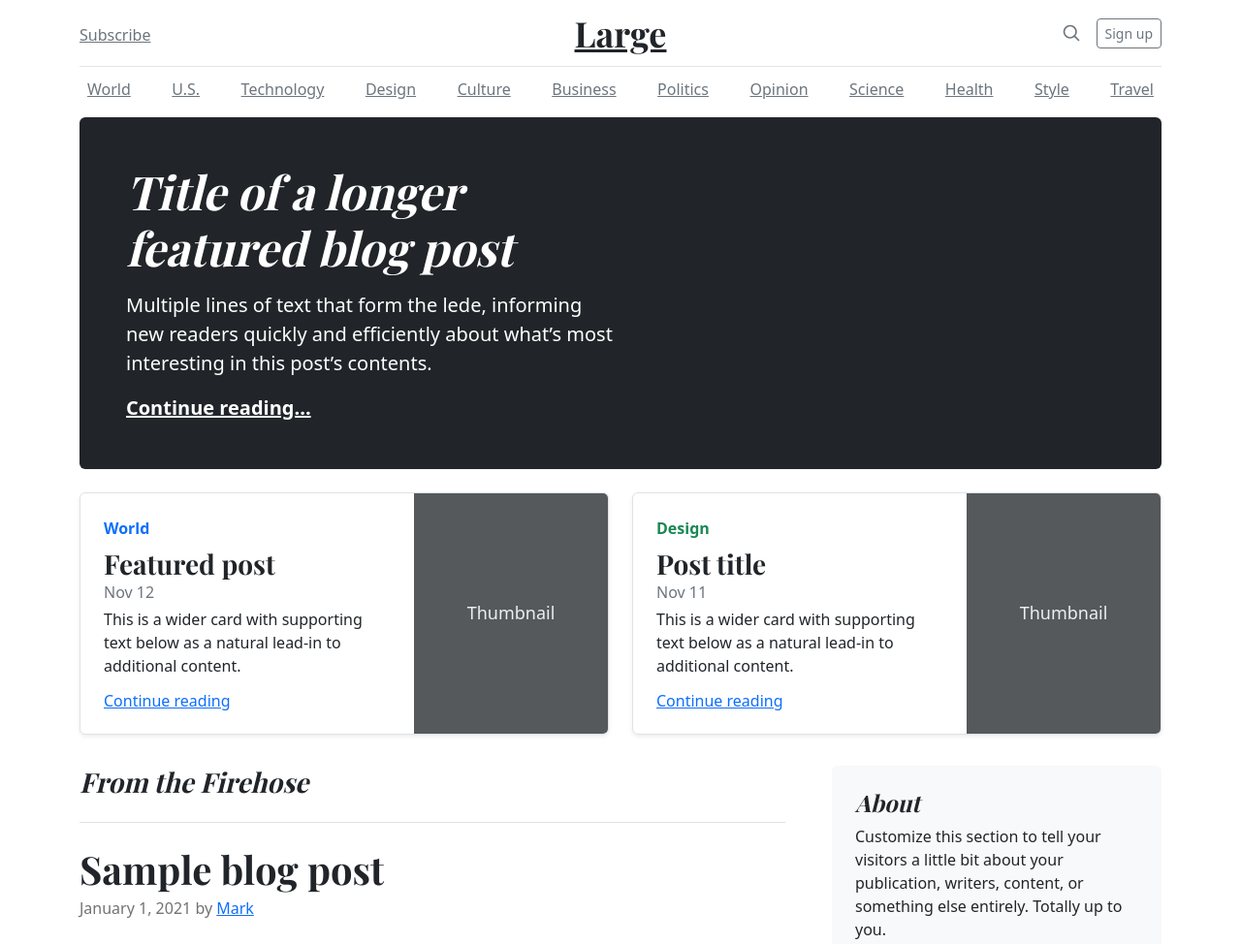
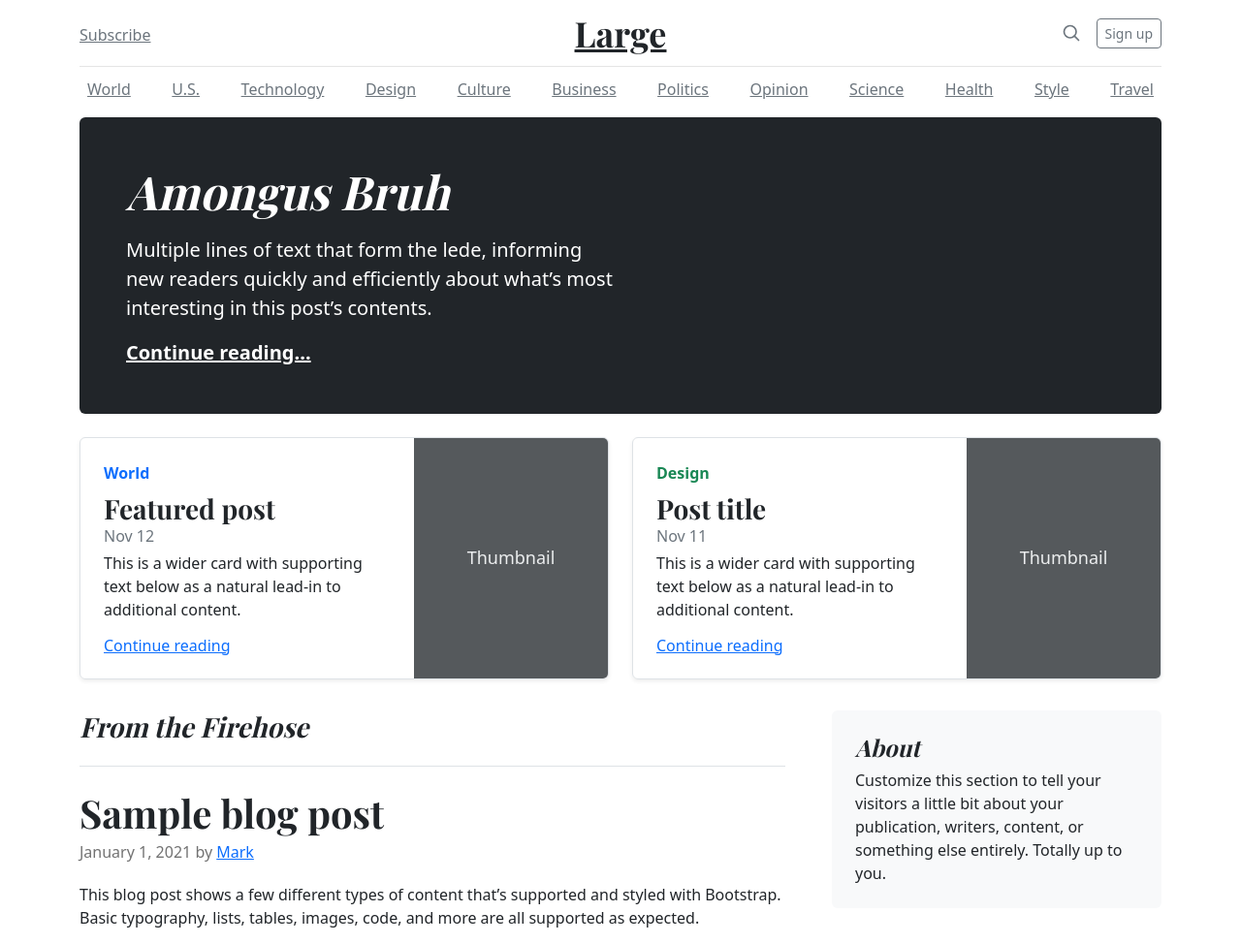
Before and after one commit to Robbish1106/Test, a plain HTML site: page bootstrap/blog/index.html in a window 1280 px wide. Shown: the top 974 px of the page at 97% size. Drawn offline with nearby package versions, Linux system fonts and the light colour scheme.

Commit message:
Update index.html

```diff
--- a/bootstrap/blog/index.html
+++ b/bootstrap/blog/index.html
@@ -116,7 +116,7 @@
 <main class="container">
   <div class="p-4 p-md-5 mb-4 rounded text-bg-dark">
     <div class="col-md-6 px-0">
-      <h1 class="display-4 fst-italic">Title of a longer featured blog post</h1>
+      <h1 class="display-4 fst-italic">Amongus Bruh</h1>
       <p class="lead my-3">Multiple lines of text that form the lede, informing new readers quickly and efficiently about what’s most interesting in this post’s contents.</p>
       <p class="lead mb-0"><a href="#" class="text-white fw-bold">Continue reading...</a></p>
     </div>
```
